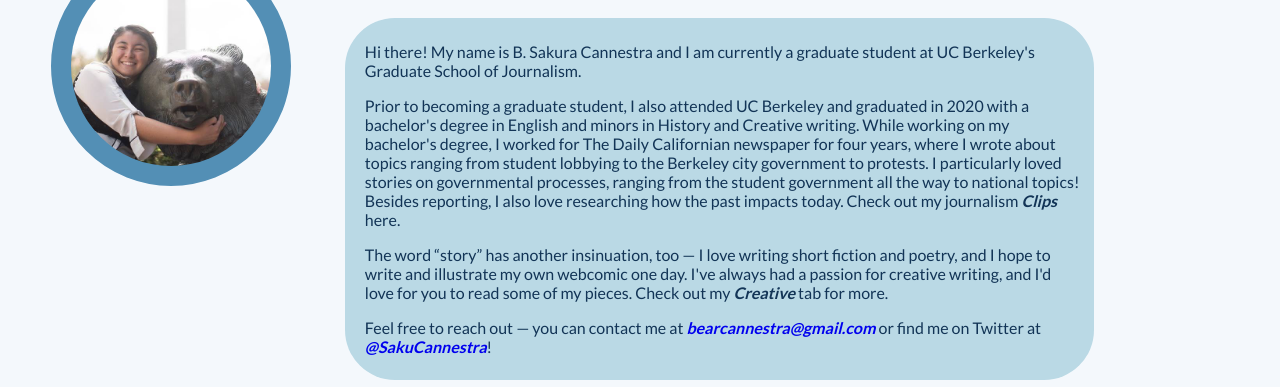
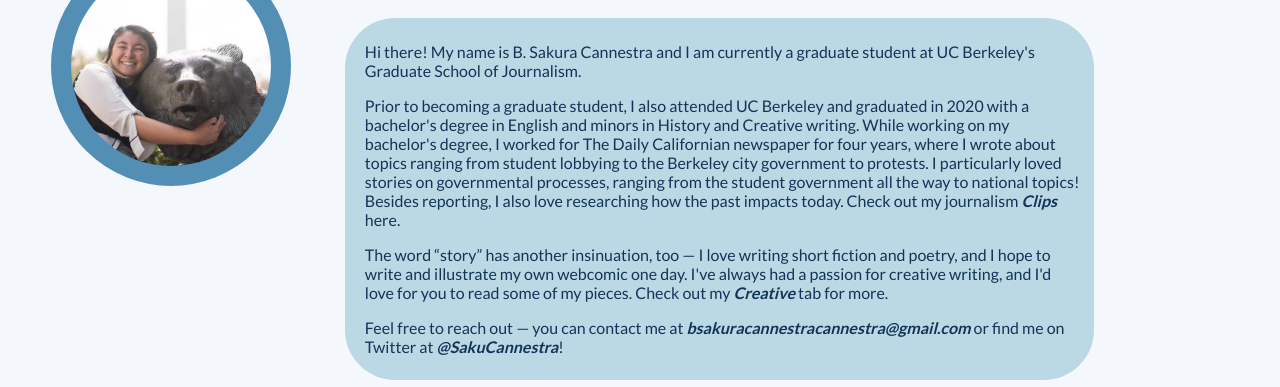
Before and after one commit to bscannestra/bscannestra.github.io, a plain HTML site: page about.html in a window 1280 px wide. Shown: the part 154-541 px from the top of the page. Drawn offline with Linux system fonts and the light colour scheme.

Commit message:
Update about.html

```diff
--- a/about.html
+++ b/about.html
@@ -231,7 +231,7 @@ html, body {
 
 			<p>The word “story” has another insinuation, too — I love writing short fiction and poetry, and I hope to write and illustrate my own webcomic one day. I've always had a passion for creative writing, and I'd love for you to read some of my pieces. Check out my <a href="creative.html" style="text-decoration: none;color:#123456"><b><i>Creative</i></b> tab</a> for more. </p>
 
-			<p>Feel free to reach out — you can contact me at <b> <i><a href="mailto:bsakuracannestra@gmail.com" style="text-decoration: none;">bearcannestra@gmail.com</a></i></b> or find me on Twitter at <b><i><a href="https://www.twitter.com/SakuCannestra" style="text-decoration: none">@SakuCannestra</a></i></b>!</p>
+			<p>Feel free to reach out — you can contact me at <b> <i><a href="mailto:bsakuracannestra@gmail.com" style="text-decoration: none; color: #123456;">bsakuracannestracannestra@gmail.com</a></i></b> or find me on Twitter at <b><i><a href="https://www.twitter.com/SakuCannestra" style="text-decoration: none; color: #123456;">@SakuCannestra</a></i></b>!</p>
 
 
         </div>
@@ -242,7 +242,7 @@ html, body {
             <div id="socials">
                 <span class="socialicon"><a href="https://www.linkedin.com/in/bscannestra/" target="_blank"><img src="img/linkedin.png"/></a></span>
                 <span class="socialicon"><a href="https://www.twitter.com/SakuCannestra" target="_blank"><img src="img/twitter.png"/></a></span>
-                <span class="socialicon"><a href="mailto:bearcannestra@gmail.com" target="_blank"><img src="img/email.png"/></a></span>
+                <span class="socialicon"><a href="mailto:bsakuracannestracannestra@gmail.com" target="_blank"><img src="img/email.png"/></a></span>
             </div>
 
             <div class="copyright">Copyright ©  2021 Berkeley Sakura Cannestra</div>
```
